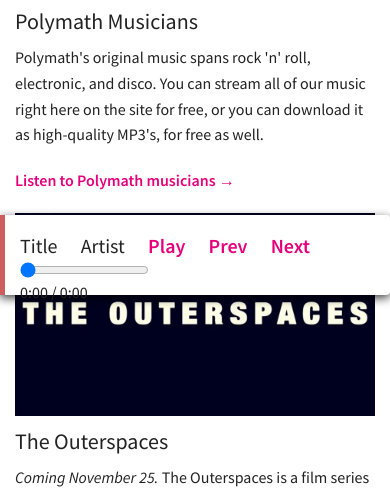
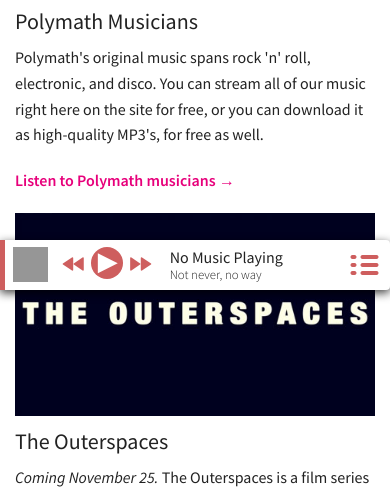
Before and after one commit to gakimball/polymath, a Django app: template polymath/templates/about.html in a window 390 px wide. Shown: the part 549-1042 px from the top of the page. Run offline with Django 3.2, Linux system fonts and the light colour scheme; the template is opened without the code that fills it, so the values that code supplies are empty; grey boxes labelled with a size stand in for pictures from a placeholder-image service; parts of the project's set-up code (start-up, migrations or seed data) failed here and were passed over; some libraries are stand-ins or nearby versions.

Commit message:
Style audio player for mobile

```diff
--- a/polymath/static/css/app.css
+++ b/polymath/static/css/app.css
@@ -1992,6 +1992,14 @@
   height: 100%;
 }
 
+@font-face {
+  font-family: "Entypo";
+  src: url("../fonts/entypo/entypo.eot");
+  src: url("../fonts/entypo/entypo.eot?#iefix") format("embedded-opentype"), url("../fonts/entypo/entypo.woff") format("woff"), url("../fonts/entypo/entypo.ttf") format("truetype"), url("../fonts/entypo/entypo.svg") format("svg");
+  font-weight: normal;
+  font-style: normal;
+}
+
 /* line 3, ../sass/_header.scss */
 .header {
   *zoom: 1;
@@ -2419,21 +2427,96 @@
   z-index: 10000;
   margin: 0;
 }
-@media screen and (min-width: 62.5em) {
-  /* line 3, ../sass/_audio-player.scss */
-  .master-player {
-    bottom: 0.9375em;
-  }
-}
-/* line 16, ../sass/_audio-player.scss */
-.master-player .track-title, .master-player .track-artist, .master-player a {
+/* line 12, ../sass/_audio-player.scss */
+.master-player a {
+  color: #ce5e5e;
+}
+/* line 15, ../sass/_audio-player.scss */
+.master-player a:hover {
+  color: #e6acac;
+}
+/* line 20, ../sass/_audio-player.scss */
+.master-player.radio-mode .master-player-inner {
+  border-color: #ab4da8;
+}
+/* line 24, ../sass/_audio-player.scss */
+.master-player.radio-mode a {
+  color: #ab4da8;
+}
+/* line 26, ../sass/_audio-player.scss */
+.master-player.radio-mode a:hover {
+  color: #cd91cb;
+}
+/* line 33, ../sass/_audio-player.scss */
+.master-player .icon {
+  font-family: 'Entypo';
+  font-size: 3em;
+  line-height: 1;
   margin: 0;
-  display: inline-block;
-  font-size: 1.25em;
-  margin-right: 1em;
-}
-
-/* line 24, ../sass/_audio-player.scss */
+  font-weight: normal;
+}
+/* line 42, ../sass/_audio-player.scss */
+.master-player .cover-art, .master-player .play-button, .master-player .track-info, .master-player .data-menu, .master-player .next-button, .master-player .prev-button {
+  float: left;
+}
+/* line 47, ../sass/_audio-player.scss */
+.master-player .cover-art {
+  width: 2.1875em;
+  height: 2.1875em;
+  margin-right: 0.5em;
+}
+/* line 52, ../sass/_audio-player.scss */
+.master-player .cover-art img {
+  width: 100%;
+  height: 100%;
+}
+/* line 59, ../sass/_audio-player.scss */
+.master-player .play-button {
+  width: 2em;
+  height: 2em;
+  margin: 0;
+}
+/* line 63, ../sass/_audio-player.scss */
+.master-player .play-button::after {
+  line-height: 1.25;
+  font-size: 1.5em;
+}
+/* line 68, ../sass/_audio-player.scss */
+.master-player .next-button, .master-player .prev-button {
+  margin: 0 0.1em;
+  position: relative;
+  top: -0.15em;
+}
+/* line 78, ../sass/_audio-player.scss */
+.master-player .track-info {
+  margin: 0 0.7em;
+  white-space: nowrap;
+}
+/* line 82, ../sass/_audio-player.scss */
+.master-player .track-title {
+  margin: 0;
+  line-height: 1.3;
+}
+/* line 86, ../sass/_audio-player.scss */
+.master-player .track-artist {
+  font-size: 0.8em;
+  font-weight: 300;
+  margin: 0;
+  line-height: 1;
+}
+/* line 92, ../sass/_audio-player.scss */
+.master-player .track-time {
+  display: none;
+}
+/* line 97, ../sass/_audio-player.scss */
+.master-player .menu-button {
+  float: right;
+  font-size: 5em;
+  margin: 0;
+  line-height: 0.45;
+}
+
+/* line 106, ../sass/_audio-player.scss */
 .master-player-inner {
   width: 100%;
   margin-left: auto;
@@ -2446,8 +2529,8 @@
   border-left: 5px solid #ce5e5e;
   box-shadow: 0 3px 10px rgba(0, 0, 0, 0.75);
   background: white;
-  height: 5em;
-  padding: 0.9375em;
+  height: 50px;
+  padding: 0.46875em;
 }
 /* line 121, ../../../../../../../Library/Ruby/Gems/1.8/gems/zurb-foundation-4.2.3/scss/foundation/components/_global.scss */
 .master-player-inner:before, .master-player-inner:after {
@@ -2459,6 +2542,12 @@
   clear: both;
 }
 
+@media screen and (min-width: 62.5em) {
+  /* line 119, ../sass/_audio-player.scss */
+  .master-player {
+    bottom: 0.9375em;
+  }
+}
 /* line 3, ../sass/_links.scss */
 a {
   font-weight: 600;
@@ -4178,12 +4267,12 @@
   color: #ccc;
 }
 
-/* line 40, ../sass/app.scss */
+/* line 41, ../sass/app.scss */
 body {
   -webkit-font-smoothing: antialiased;
 }
 @media screen and (min-width: 72.5em) {
-  /* line 40, ../sass/app.scss */
+  /* line 41, ../sass/app.scss */
   body {
     background: -webkit-gradient(linear, 0% 50%, 100% 50%, color-stop(0%, rgba(0, 0, 0, 0.1)), color-stop(10%, rgba(0, 0, 0, 0)), color-stop(90%, rgba(0, 0, 0, 0)), color-stop(100%, rgba(0, 0, 0, 0.1)));
     background: -webkit-linear-gradient(left, rgba(0, 0, 0, 0.1) 0%, rgba(0, 0, 0, 0) 10%, rgba(0, 0, 0, 0) 90%, rgba(0, 0, 0, 0.1) 100%);
@@ -4193,13 +4282,13 @@
   }
 }
 
-/* line 51, ../sass/app.scss */
+/* line 52, ../sass/app.scss */
 h2 {
   padding-bottom: 0.1em;
   border-bottom: 1px solid #999999;
   margin-bottom: 0.75em;
 }
-/* line 56, ../sass/app.scss */
+/* line 57, ../sass/app.scss */
 h2.subheader {
   border: none;
   color: #666;
@@ -4208,36 +4297,36 @@
   font-size: 1.4em;
 }
 @media only screen and (min-width: 768px) {
-  /* line 56, ../sass/app.scss */
+  /* line 57, ../sass/app.scss */
   h2.subheader {
     font-size: 1.75em;
   }
 }
 
-/* line 69, ../sass/app.scss */
+/* line 70, ../sass/app.scss */
 ul, ol {
   list-style-position: inside;
 }
 
-/* line 73, ../sass/app.scss */
+/* line 74, ../sass/app.scss */
 ul[class*="large-block-grid"] li a {
   display: block;
 }
 
-/* line 77, ../sass/app.scss */
+/* line 78, ../sass/app.scss */
 .thumb {
   width: 100%;
   display: block;
   margin-bottom: 0.75em;
 }
 
-/* line 92, ../sass/app.scss */
+/* line 93, ../sass/app.scss */
 .main {
   padding: 1em;
   box-shadow: -30px -30px 45px -30px rgba(0, 0, 0, 0.5), 30px -30px 45px -30px rgba(0, 0, 0, 0.5);
 }
 
-/* line 97, ../sass/app.scss */
+/* line 98, ../sass/app.scss */
 .divider {
   max-width: 62.5em;
   height: 1px;
@@ -4249,44 +4338,44 @@
   display: none;
 }
 @media only screen and (min-width: 768px) {
-  /* line 97, ../sass/app.scss */
+  /* line 98, ../sass/app.scss */
   .divider {
     margin: 3em auto;
   }
 }
 
-/* line 112, ../sass/app.scss */
+/* line 113, ../sass/app.scss */
 .dept-promo {
   display: block;
   position: relative;
   margin: 1em 0;
 }
-/* line 120, ../sass/app.scss */
+/* line 121, ../sass/app.scss */
 .dept-promo .content {
   background: #000;
   padding: 1em;
 }
-/* line 124, ../sass/app.scss */
+/* line 125, ../sass/app.scss */
 .dept-promo .content p {
   font-size: 1em;
   margin-bottom: 0em;
   line-height: 1.4;
 }
-/* line 129, ../sass/app.scss */
+/* line 130, ../sass/app.scss */
 .dept-promo .content p:not(.link) {
   color: #ccc;
 }
-/* line 133, ../sass/app.scss */
+/* line 134, ../sass/app.scss */
 .dept-promo .content .link {
   font-weight: 600;
   font-size: 1.5em;
 }
 @media only screen and (min-width: 768px) {
-  /* line 112, ../sass/app.scss */
+  /* line 113, ../sass/app.scss */
   .dept-promo {
     margin: 1.5em 0;
   }
-  /* line 142, ../sass/app.scss */
+  /* line 143, ../sass/app.scss */
   .dept-promo .content {
     position: absolute;
     bottom: 0;
@@ -4294,17 +4383,17 @@
     padding: 1.5em;
     text-shadow: 0 0 20px black;
   }
-  /* line 151, ../sass/app.scss */
+  /* line 152, ../sass/app.scss */
   .dept-promo .content p {
     font-size: 1.5em;
   }
-  /* line 154, ../sass/app.scss */
+  /* line 155, ../sass/app.scss */
   .dept-promo .content .link {
     font-size: 2em;
   }
 }
 
-/* line 161, ../sass/app.scss */
+/* line 162, ../sass/app.scss */
 .related-track {
   *zoom: 1;
   display: inline-block;
@@ -4321,7 +4410,7 @@
 .related-track:after {
   clear: both;
 }
-/* line 169, ../sass/app.scss */
+/* line 170, ../sass/app.scss */
 .related-track a {
   *zoom: 1;
   display: block;
@@ -4335,29 +4424,29 @@
 .related-track a:after {
   clear: both;
 }
-/* line 174, ../sass/app.scss */
+/* line 175, ../sass/app.scss */
 .related-track .album-art {
   width: 4.375em;
   display: inline-block;
   margin-right: 1em;
   float: left;
 }
-/* line 180, ../sass/app.scss */
+/* line 181, ../sass/app.scss */
 .related-track .info {
   display: inline-block;
   float: left;
   padding-top: 0.75em;
 }
-/* line 185, ../sass/app.scss */
+/* line 186, ../sass/app.scss */
 .related-track .info p {
   color: #000;
   margin: 0;
 }
-/* line 190, ../sass/app.scss */
+/* line 191, ../sass/app.scss */
 .related-track .album {
   font-size: 1em;
 }
-/* line 193, ../sass/app.scss */
+/* line 194, ../sass/app.scss */
 .related-track .link {
   display: block;
   float: left;
@@ -4365,12 +4454,12 @@
   padding-top: 1.5em;
   padding-left: 2em;
 }
-/* line 202, ../sass/app.scss */
+/* line 203, ../sass/app.scss */
 .related-track:hover .info p, .related-track:hover .link {
   color: #62b860;
 }
 
-/* line 209, ../sass/app.scss */
+/* line 210, ../sass/app.scss */
 .release-list {
   width: auto;
   margin-left: -0.9375em;
@@ -4390,7 +4479,7 @@
   clear: both;
 }
 
-/* line 212, ../sass/app.scss */
+/* line 213, ../sass/app.scss */
 .release-list-main, .release-list-sidebar {
   position: relative;
   padding-left: 0.9375em;
@@ -4400,7 +4489,7 @@
 }
 
 @media only screen and (min-width: 768px) {
-  /* line 216, ../sass/app.scss */
+  /* line 217, ../sass/app.scss */
   .release-list-main {
     position: relative;
     padding-left: 0.9375em;
@@ -4409,7 +4498,7 @@
     float: left;
   }
 
-  /* line 219, ../sass/app.scss */
+  /* line 220, ../sass/app.scss */
   .release-list-sidebar {
     position: relative;
     padding-left: 0.9375em;
--- a/polymath/static/sass/_audio-player.scss
+++ b/polymath/static/sass/_audio-player.scss
@@ -9,18 +9,100 @@
   z-index: 10000;
   margin: 0;
 
-  @media screen and (min-width: $row-width) {
-    bottom: $column-gutter / 2;
+  a {
+    color: $music-color;
+
+    &:hover {
+      color: lighten($music-color, 20%);
+    }
+  }
+  &.radio-mode {
+    .#{$ap}-inner {
+      border-color: $audio-color;
+    }
+
+    a {
+      color: $audio-color;
+      &:hover {
+        color: lighten($audio-color, 20%);
+      }
+    }
   }
 
-  .track-title, .track-artist, a {
+  // Entypo icons
+  .icon {
+    font-family: 'Entypo';
+    font-size: 3em;
+    line-height: 1;
     margin: 0;
-    display: inline-block;
-    font-size: 1.25em;
-    margin-right: 1em;
+    font-weight: normal;
+  }
+
+  // Float every UI element
+  .cover-art, .play-button, .track-info, .data-menu, .next-button {
+    float: left;
+  }
+
+  // Cover art
+  .cover-art {
+    width: emCalc(50px) - $column-gutter / 2;
+    height: emCalc(50px) - $column-gutter / 2;
+    margin-right: 0.5em;
+
+    img {
+      width: 100%;
+      height: 100%;
+    }
+  }
+
+  // Play/pause, next, previous buttons
+  .play-button {
+    width: 2em;
+    height: 2em;
+    margin: 0;
+    &::after {
+      line-height: 1.25;
+      font-size: 1.5em;
+    }
+  }
+  .next-button {
+    margin: 0 0.1em;
+    position: relative;
+    top: -0.15em;
+  }
+  .prev-button {
+    @extend .next-button;
+  }
+
+  // Track info: title, artist, current time, total time
+  .track-info {
+    margin: 0 0.7em;
+    white-space: nowrap;
+  }
+    .track-title {
+      margin: 0;
+      line-height: 1.3;
+    }
+    .track-artist {
+      font-size: 0.8em;
+      font-weight: 300;
+      margin: 0;
+      line-height: 1;
+    }
+    .track-time {
+      display: none;
+    }
+
+  // Menu icon
+  .menu-button {
+    float: right;
+    font-size: 5em;
+    margin: 0;
+    line-height: 0.45;
   }
 }
 
+// Inner portion of player
 .#{$ap}-inner {
   @include grid-row;
 
@@ -28,6 +110,13 @@
   border-left: 5px solid $music-color;
   box-shadow: 0 3px 10px rgba(#000, 0.75);
   background: white;
-  height: emCalc(80px);
-  padding: $column-gutter / 2;
+  height: 50px;
+  padding: $column-gutter / 4;
 }
+
+// Large breakpoint
+@media screen and (min-width: $row-width) {
+  .#{$ap} {
+    bottom: $column-gutter / 2;
+  }
+}
--- a/polymath/static/sass/app.scss
+++ b/polymath/static/sass/app.scss
@@ -10,6 +10,7 @@
 
 @import "compass/css3";
 
+@import "fonts";
 @import "colors";
 
 @import "header";
--- a/polymath/templates/base.html
+++ b/polymath/templates/base.html
@@ -72,16 +72,22 @@
 
 	<div data-player class="master-player">
 		<div class="master-player-inner">
-			<p data-title class="track-title">Title</p>
-			<p data-artist class="track-artist">Artist</p>
-			<a data-playpause>Play</a>
-			<a data-prevtrack>Prev</a>
-			<a data-nexttrack>Next</a>
-			<input type="range" data-slider min="0" step="1" value="0">
-			<p>
-				<span data-currenttime>0:00</span> /
-				<span data-totaltime>0:00</span>
-			</p>
+			<div class="cover-art">
+				<img src="http://placehold.it/1x1">
+			</div>
+			<a data-prevtrack class="icon prev-button">&#9194;</a>
+			<a data-playpause class="play-button"></a>
+			<a data-nexttrack class="icon next-button">&#9193;</a>
+			<div class="track-info">
+				<p data-title class="track-title">No Music Playing</p>
+				<p data-artist class="track-artist">Not never, no way</p>
+				<p class="track-time">
+					<span data-currenttime>0:00</span> /
+					<span data-totaltime>0:00</span>
+				</p>
+			</div>
+			<!-- <input type="range" data-slider min="0" step="1" value="0"> -->
+			<a data-menu class="menu-button icon">&#57349;</a>
 			<audio data-audio></audio>
 		</div>
 	</div>
@@ -93,6 +99,8 @@
 	<script src="{% static 'js/src/history.js' %}"></script>
 	<script src="{% static 'js/src/ajaxify.js' %}"></script>
 	<script src="{% static 'js/src/script.js' %}"></script>
+	{% else %}
+	<script src="{% static 'js/script.min.js' %}"></script>
 	{% endif %}
 	<script>
 		$(function(){
```
